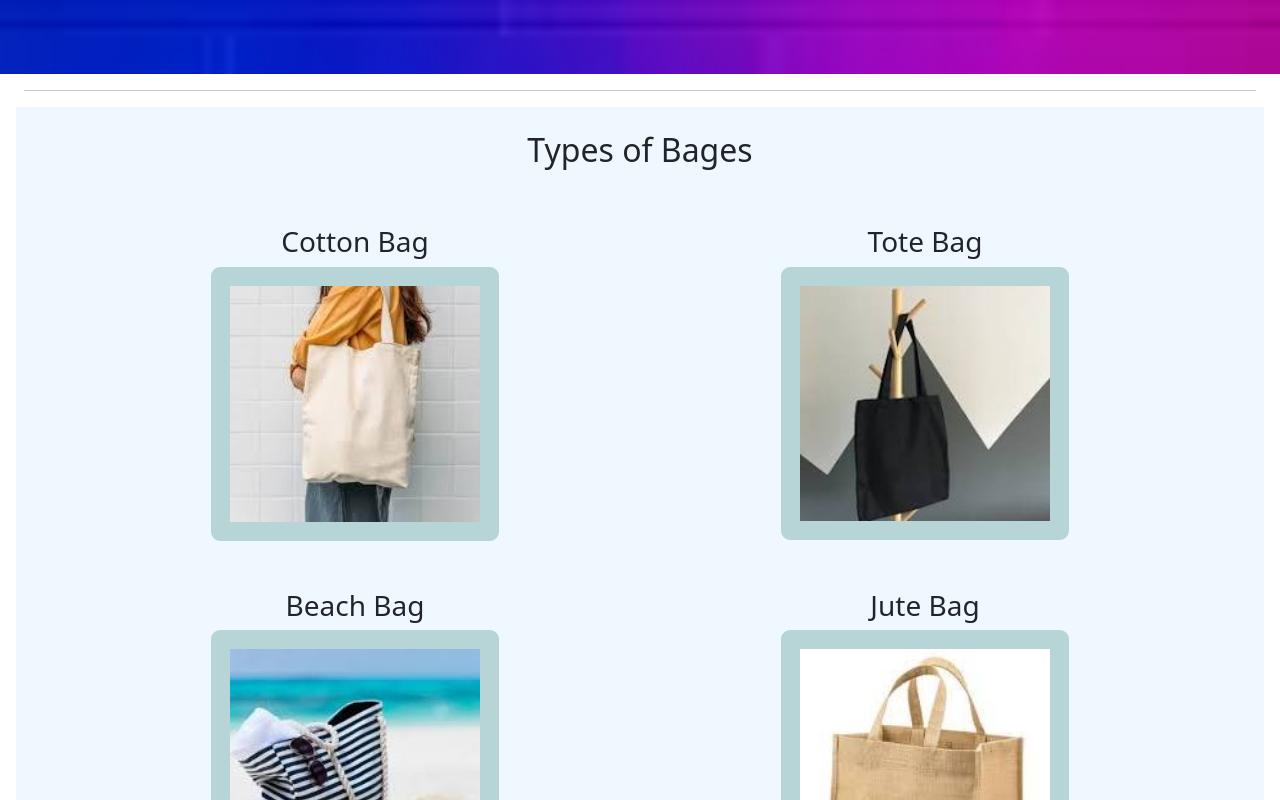
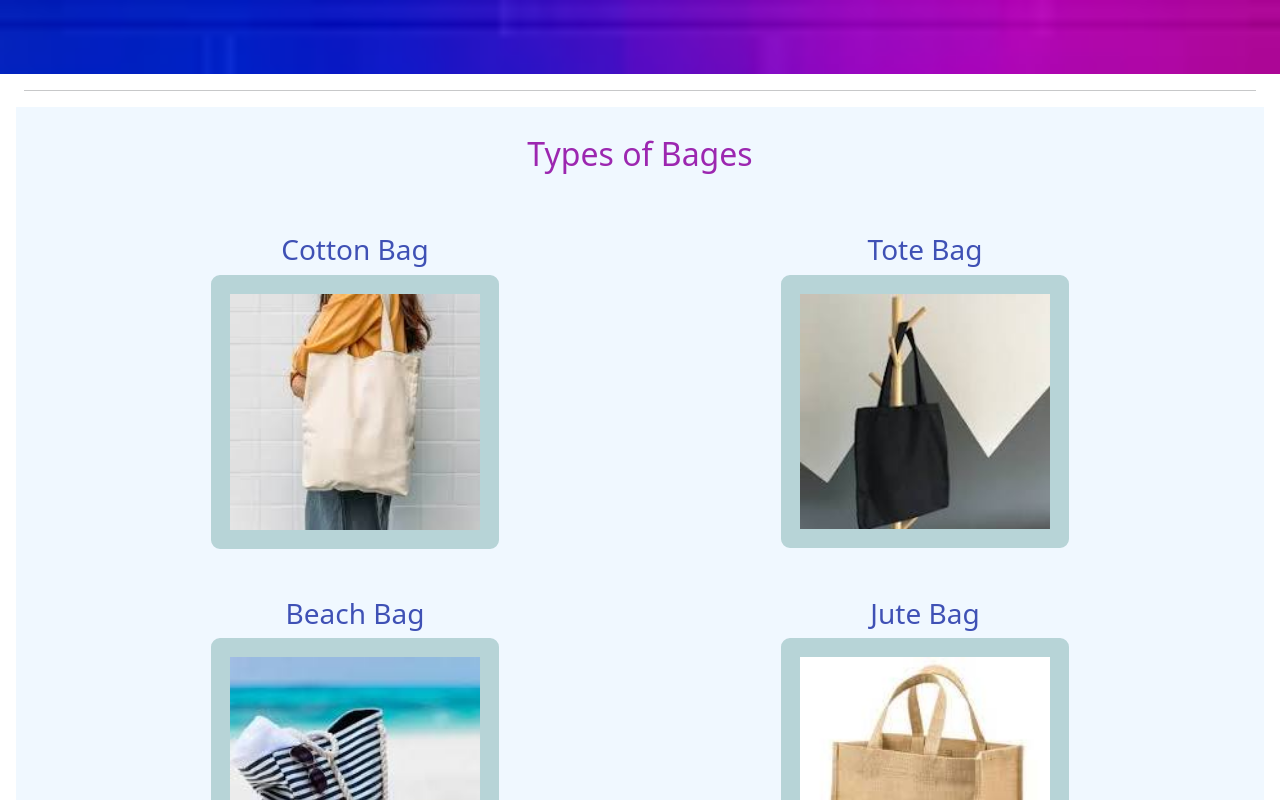
Before and after one commit to ammuzree/E-commerce_ReactJs, a React (Create React App) app: page / in a window 1280 px wide. Shown: the part 600-1400 px from the top of the page. Built offline with nearby package versions, Linux system fonts and the light colour scheme.

Commit message:
final project

```diff
--- a/src/components/Home.js
+++ b/src/components/Home.js
@@ -40,13 +40,13 @@ export default function Home() {
         {/* to make part 2 */}
         <div className="part-2 m-3">
           <div className="types text-center py-4">
-            <h2>Types of Bages</h2>
+            <h2 className="home-head py-1">Types of Bages</h2>
           </div>
           <div className="catogorey container text-center">
             <div className="row">
               <div className="col my-4">
-                <h3>Cotton Bag</h3>
-                <div className="p2-img1">
+                <h3 className="categ-txt">Cotton Bag</h3>
+                <div className="p2-img1" id="img-home">
                   <img
                     id="card-home"
                     src={cotton}
@@ -56,8 +56,8 @@ export default function Home() {
                 </div>
               </div>
               <div className="col my-4">
-                <h3>Tote Bag</h3>
-                <div className="p2-img2">
+                <h3 className="categ-txt">Tote Bag</h3>
+                <div className="p2-img2" id="img-home">
                   <img
                     id="card-home"
                     src={tote}
@@ -69,8 +69,8 @@ export default function Home() {
             </div>
             <div className="row">
               <div className="col my-4 ">
-                <h3>Beach Bag</h3>
-                <div className="p2-img3">
+                <h3 className="categ-txt">Beach Bag</h3>
+                <div className="p2-img3" id="img-home">
                   <img
                     id="card-home"
                     src={beach}
@@ -80,8 +80,8 @@ export default function Home() {
                 </div>
               </div>
               <div className="col my-4">
-                <h3>Jute Bag</h3>
-                <div className="p2-img4">
+                <h3 className="categ-txt">Jute Bag</h3>
+                <div className="p2-img4" id="img-home">
                   <img
                     id="card-home"
                     src={jute}
@@ -93,8 +93,8 @@ export default function Home() {
             </div>
             <div className="row">
               <div className="col my-4">
-                <h3>Travel Bag</h3>
-                <div className="p2-img5">
+                <h3 className="categ-txt">Travel Bag</h3>
+                <div className="p2-img5" id="img-home">
                   <img
                     id="card-home"
                     src={travel}
--- a/src/components/Shope.js
+++ b/src/components/Shope.js
@@ -19,7 +19,7 @@ export default function Shope() {
         <div className="shp-srch ">
           <div className="shpImg-bdy ">
             <div className="shp-imgCont container p-4">
-              <h2 className="shpHd">All Categories</h2>
+              <h2 className="shpHd py-2">All Categories</h2>
             </div>
             <div className="row shp-prod">
               {Products.map((Prdct) => (
--- a/src/components/style/Admin.css
+++ b/src/components/style/Admin.css
@@ -13,6 +13,11 @@
   border: 1px solid #eb69d9;
   border-radius: 23px;
   box-shadow: inset 10px 10px 8px #e384e3, 10px 10px 8px #e384e3;
+}
+.adm-card:hover {
+  transition: all 1s;
+  /* transform: translateX(-10px); */
+  transform: translateY(10px);
 }
 .lgn-btn {
   color: azure;
--- a/src/components/style/Home.css
+++ b/src/components/style/Home.css
@@ -25,3 +25,30 @@
   border: 19px solid rgb(183 212 215);
   border-radius: 9px;
 }
+
+#card-home:hover {
+  box-shadow: 15px 15px 8px gray;
+  transition: all 0.5s;
+  transform: translateX(-10px);
+  transform: translateY(10px);
+}
+.categ-txt {
+  color: #3f51b5;
+}
+.home-head {
+  color: #9c27b0;
+  position: relative;
+}
+.home-head:before {
+  content: "";
+  position: absolute;
+  width: 0;
+  bottom: -2px;
+  height: 4px;
+  border-radius: 50px;
+  background: #77e21f;
+  transition: width 0.3s ease;
+}
+.home-head:hover:before {
+  width: 200px;
+}
--- a/src/components/style/about.css
+++ b/src/components/style/about.css
@@ -6,9 +6,9 @@
   /* background-color: rgb(164, 88, 194); */
   background-image: linear-gradient(
     to right,
-    #ca92d3,
+    #92d1d3,
     #f2b49d,
-    rgb(218 166 227)
+    rgb(227, 200, 166)
   );
 }
 #urlAb {
@@ -17,7 +17,7 @@
   padding: 0px 6px;
 }
 .txt-cont {
-  color: #607d8b;
+  color: white;
   text-align: justify;
   padding: 5px 20px;
   font-size: 25px;
@@ -29,6 +29,20 @@
 }
 .about-head {
   color: #673ab7;
+  position: relative;
+}
+.about-head:before {
+  position: absolute;
+  content: "";
+  bottom: -2px;
+  height: 4px;
+  width: 0;
+  background: #97e7ec;
+  border-radius: 50%;
+  transition: width 0.3s ease;
+}
+.about-head:hover:before {
+  width: 110px;
 }
 @media screen and (max-width: 762px) {
   .about-img {
--- a/src/components/style/shop.css
+++ b/src/components/style/shop.css
@@ -40,4 +40,23 @@
 }
 .shpHd {
   color: #9c27b0;
+  position: relative;
 }
+.shpHd:before {
+  content: "";
+  position: absolute;
+  bottom: -2px;
+  height: 5px;
+  width: 0;
+  background: pink;
+  border-radius: 50px;
+  transition: width 0.3s ease;
+}
+.shpHd:hover:before {
+  width: 200px;
+}
+.img-col:hover {
+  box-shadow: -6px -6px 4px rgb(140, 225, 228);
+  transition: all 0.5s;
+  transform: translateX(10px);
+}
```
